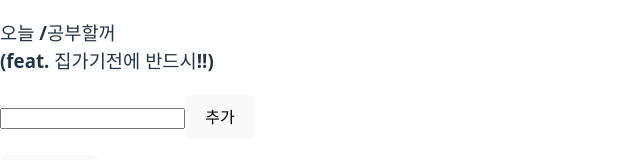
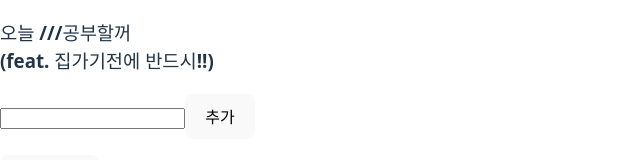
Before and after one commit to theAmuT/todolist, a React (Vite) app: page / in a window 1280 px wide. Shown: the top 160 px of the page, without its empty margins (0-640 px from the left). Built offline with nearby package versions, Linux system fonts and the light colour scheme.

Commit message:
9번째 커밋

```diff
--- a/src/App.jsx
+++ b/src/App.jsx
@@ -33,7 +33,7 @@ function App() {
   return (
     <div>
       <h3>
-        오늘 /공부할꺼
+        오늘 ///공부할꺼
         <br />
         (feat. 집가기전에 반드시!!)
       </h3>
```
